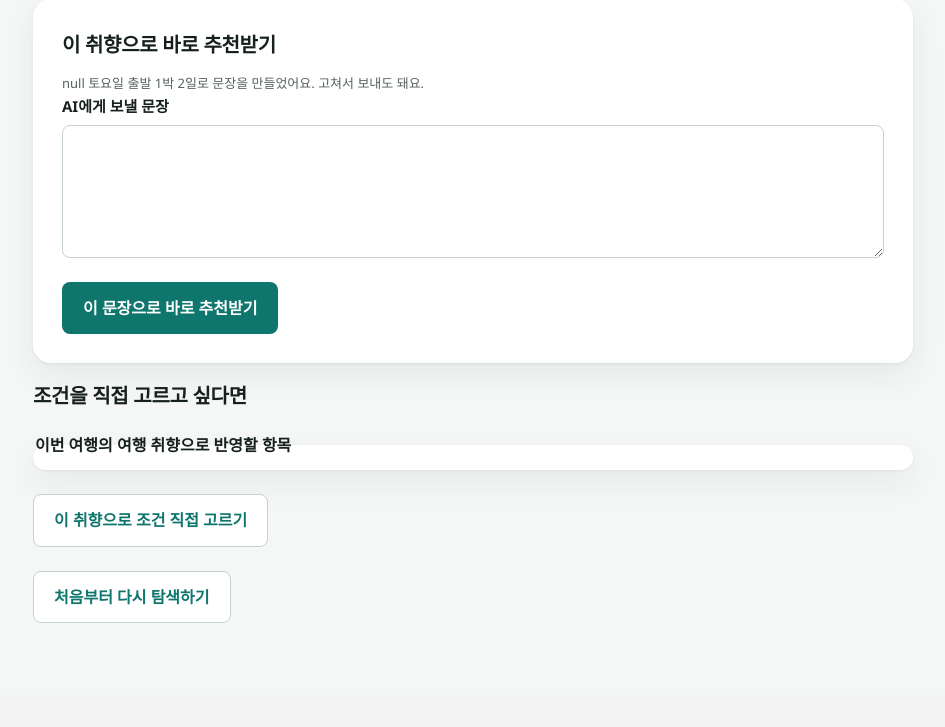
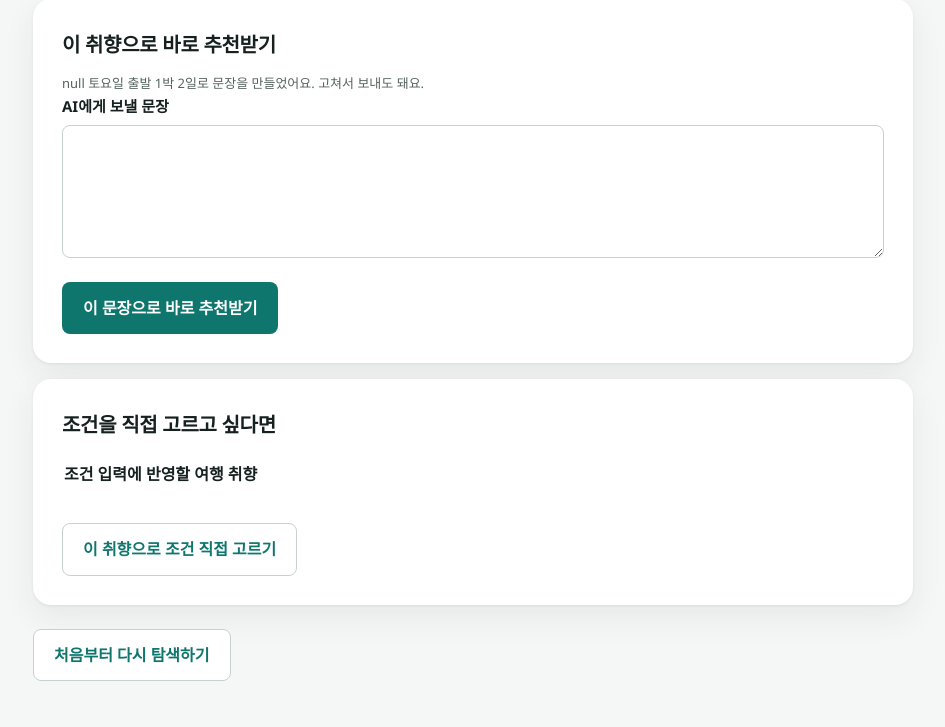
Before and after one commit to osg1230/travel_recommendation, a Spring app: page /travel/discover-result in a window 1280 px wide. Shown: the part 265-992 px from the top of the page, without its empty margins (167-1112 px from the left). Before the commit the page ends 888 px from the top, so only its background shows below. Run offline with Thymeleaf, Linux system fonts and the light colour scheme; the template is opened without the code that fills it, so the values that code supplies are empty; some of the project's set-up classes (security, data sources, template engines, error pages and the like) are left out, and stand-ins take their place; database files in the repository are not loaded.

Commit message:
fix: keep mood and pace after preference discovery, polish screens
- Carry moods and pace over when discovery results prefill the condition form
- Stop the mouse wheel from zooming maps so the page keeps scrolling
- Put the theme conflict question and its buttons in one box at the top
- Pick Korean particles by final consonant instead of showing both forms

Co-Authored-By: Claude Fable 5.2 <noreply@anthropic.com>

```diff
--- a/src/main/java/com/travel/travel_recommendation/controller/PreferenceDiscoveryController.java
+++ b/src/main/java/com/travel/travel_recommendation/controller/PreferenceDiscoveryController.java
@@ -153,6 +153,8 @@ public class PreferenceDiscoveryController {
                 form.setRegion(draft.getRegion()); form.setStartDate(draft.getStartDate()); form.setEndDate(draft.getEndDate());
                 form.setDurationDays(draft.getDurationDays()); form.setSeason(draft.getSeason()); form.setCompanion(draft.getCompanion());
                 form.setBudget(draft.getBudget()); form.setTransportation(draft.getTransportation());
+                // 분위기와 여행 속도도 취향 탐색과 상관없는 조건이므로 그대로 이어 준다.
+                form.setMoods(List.copyOf(draft.getMoods())); form.setPace(draft.getPace());
             }
             form.setInputMode("KEYWORD");
             form.setThemes(List.copyOf(finalThemes));
--- a/src/main/java/com/travel/travel_recommendation/controller/TravelConditionReviewController.java
+++ b/src/main/java/com/travel/travel_recommendation/controller/TravelConditionReviewController.java
@@ -446,7 +446,7 @@ public class TravelConditionReviewController {
         form.setTravelPurpose(joined.length() <= 200 ? joined : place);
         form.setPurposeSuggested(false);
         form.setRegion("");
-        return "'" + place + "'은(는) 아직 여행지 목록에 없어서 지역 대신 원하는 여행으로 옮겼어요. "
+        return "'" + place + "'" + ReadableText.particle(place, "은") + " 아직 여행지 목록에 없어서 지역 대신 원하는 여행으로 옮겼어요. "
             + "AI가 맞는 시·군을 찾아 관광공사에 등록된 장소로 확인한 뒤 추천해요.";
     }
 
--- a/src/main/java/com/travel/travel_recommendation/service/BusGuideService.java
+++ b/src/main/java/com/travel/travel_recommendation/service/BusGuideService.java
@@ -31,7 +31,7 @@ public class BusGuideService {
         if(view.result().nearby()!=null) view.result().nearby().regions().forEach(r->allowed.add(r.name()));
         if(to==null || !allowed.contains(to)) throw new RecommendationException("BUS_INPUT","도착 지역을 목록에서 다시 골라 주세요.");
         var target=NearbyRegionService.TERMINALS.get(to);
-        if(target==null) throw new RecommendationException("BUS_UNSUPPORTED",to+"은(는) 버스 터미널 정보가 없어 안내하지 못해요.");
+        if(target==null) throw new RecommendationException("BUS_UNSUPPORTED",to+ReadableText.particle(to,"은")+" 버스 터미널 정보가 없어 안내하지 못해요.");
 
         // 출발지 정하기: 현재 위치 → 입력한 도시·터미널 → (주변 지역으로 갈 때) 지금 여행지 순서다.
         String keyword;
--- a/src/main/java/com/travel/travel_recommendation/service/ItineraryGenerator.java
+++ b/src/main/java/com/travel/travel_recommendation/service/ItineraryGenerator.java
@@ -358,7 +358,7 @@ public class ItineraryGenerator {
         // 끝까지 넣지 못한 관광지는 일정에서 빼고 결과에 적는다. 필수·유지 장소가 남았으면 일정을 만들지 않는다.
         var missed=remaining.stream().filter(p->mustVisit.contains(p.placeId())).map(PlaceCandidate::name).toList();
         if(!missed.isEmpty())
-            throw failure("TIME_OVERLAP","하루 시간 안에 '"+String.join("', '",missed)+"'을(를) 넣지 못했어요. 하루 시간을 늘리거나 관광지 체류시간을 줄여 주세요.");
+            throw failure("TIME_OVERLAP","하루 시간 안에 '"+String.join("', '",missed)+"'"+ReadableText.particle(String.join("",missed),"을")+" 넣지 못했어요. 하루 시간을 늘리거나 관광지 체류시간을 줄여 주세요.");
         var skipped=new ArrayList<>(unreachable); skipped.addAll(remaining);
         // 숙소를 고른 이유는 일정이 정해진 뒤, 날마다 숙소를 오가는 시간으로 적는다(2026-10-31).
         if(lodging!=null) {
@@ -487,7 +487,7 @@ public class ItineraryGenerator {
         // 그날 첫 관광지와 꼭 가겠다고 고른 곳은 멀어도 넣는다. 그 밖의 곳은 하루 이동이 상한을 넘으면 오늘은 넣지 않는다.
         boolean firstVisit=builder.items.stream().filter(i->"VISIT".equals(i.type())).count()<=1;
         if(moved>DAILY_MOVE_LIMIT && !firstVisit && !builder.chosenPlaces.contains(next.placeId()))
-            throw failure("DAY_MOVE_FULL","'"+next.name()+"'을(를) 넣으면 하루 이동시간이 "+DAILY_MOVE_LIMIT/60+"시간을 넘어요.");
+            throw failure("DAY_MOVE_FULL","'"+next.name()+"'"+ReadableText.particle(next.name(),"을")+" 넣으면 하루 이동시간이 "+DAILY_MOVE_LIMIT/60+"시간을 넘어요.");
     }
 
     /** 관광지 하나와 그 앞뒤 점심을 넣는다. lunchBefore면 점심을 먼저 먹고, 아니면 관광을 마쳤을 때 12시가 지났으면 점심을 넣는다. */
--- a/src/main/java/com/travel/travel_recommendation/service/ItineraryJobService.java
+++ b/src/main/java/com/travel/travel_recommendation/service/ItineraryJobService.java
@@ -718,7 +718,7 @@ public class ItineraryJobService {
 
     /** 콕 집은 장소가 후보에 없을 때 되묻는 서버 고정 문구. GPT 문장 대신 써서 할 수 있는 일을 정확히 알린다. */
     static String unavailableQuestion(List<String> names) {
-        return "'"+String.join("', '",names)+"'은(는) 이 지역에서 확인된 관광지로 찾지 못했어요. 장소 이름을 다시 확인해 적거나, "
+        return "'"+String.join("', '",names)+"'"+ReadableText.particle(String.join("",names),"은")+" 이 지역에서 확인된 관광지로 찾지 못했어요. 장소 이름을 다시 확인해 적거나, "
             +"같은 요청을 한 번 더 보내면 비슷한 곳으로 바꾼 수정안을 만들어 드려요.";
     }
     @Transactional(timeout=10)
--- a/src/main/java/com/travel/travel_recommendation/service/PurposePlaceService.java
+++ b/src/main/java/com/travel/travel_recommendation/service/PurposePlaceService.java
@@ -126,7 +126,7 @@ public class PurposePlaceService {
         catch (RecommendationException e) { return new Found(result("FAILED", List.of(), List.of(), e.getMessage(), List.of()), List.of()); }
         var keywords = terms.keywords(); var themes = terms.themes();
         if (keywords.isEmpty())
-            return new Found(result("SKIPPED", keywords, List.of(), "'" + purpose + "'은(는) 특정 시설로 찾을 목적이 아니라 목적 시설 검색을 하지 않았어요.", themes), List.of());
+            return new Found(result("SKIPPED", keywords, List.of(), "'" + purpose + "'" + ReadableText.particle(purpose, "은") + " 특정 시설로 찾을 목적이 아니라 목적 시설 검색을 하지 않았어요.", themes), List.of());
         var regions = task.destinations().stream().map(DestinationCandidate::region).toList();
         Map<String, KakaoPlace> bySource = new LinkedHashMap<>();
         try {
--- a/src/main/java/com/travel/travel_recommendation/service/VerificationQuestions.java
+++ b/src/main/java/com/travel/travel_recommendation/service/VerificationQuestions.java
@@ -36,7 +36,7 @@ public final class VerificationQuestions {
             if (targets.isEmpty()) targets = attractions;
             for (var place : targets)
                 questions.add(new CheckQuestion(place.placeId(), place.name(), "PURPOSE",
-                    place.address() + "에 있는 '" + place.name() + "'에서 '" + purpose + "'을(를) 할 수 있나요? (관람·체험 내용 기준)"));
+                    place.address() + "에 있는 '" + place.name() + "'에서 '" + purpose + "'" + ReadableText.particle(purpose, "을") + " 할 수 있나요? (관람·체험 내용 기준)"));
         }
         // ② 반려동물 동반: 관광공사 정보가 없는 장소만 묻는다.
         if (PetTravel.wanted(conditions)) {
--- a/src/main/resources/static/js/trip-map.js
+++ b/src/main/resources/static/js/trip-map.js
@@ -45,6 +45,9 @@
         const maps = window.kakao.maps;
         const map = new maps.Map(canvas, { center: new maps.LatLng(36.5, 127.8), level: 8 });
         map.addControl(new maps.ZoomControl(), maps.ControlPosition.RIGHT);
+        // 지도 위에서 휠을 굴려도 페이지가 스크롤되게, 휠 신호가 지도까지 내려가지 않도록 막는다.
+        // 확대·축소는 오른쪽 버튼으로 하고, 휴대폰의 두 손가락 확대는 그대로 둔다.
+        canvas.addEventListener('wheel', event => event.stopPropagation(), true);
         const bounds = new maps.LatLngBounds();
         let count = 0;
         const place = (lat, lng, element) => {
--- a/src/main/resources/templates/travel/discover-result.html
+++ b/src/main/resources/templates/travel/discover-result.html
@@ -15,9 +15,20 @@
     <h1>이번 여행에서 끌리는 취향이에요</h1>
     <p class="help" th:text="${'답한 질문 ' + result.answered + '개 · 건너뛴 질문 ' + result.skipped + '개'}"></p>
 
-    <div class="notice" role="alert" th:if="${existingNames != null}">
-        <p th:text="${'조건 입력에서 직접 고른 여행 취향(' + (existingNames.isEmpty() ? '없음' : #strings.listJoin(existingNames, ', ')) + ')과 탐색 결과(' + (chosenNames.isEmpty() ? '없음' : #strings.listJoin(chosenNames, ', ')) + ')가 달라요. 어떻게 반영할까요?'}"></p>
-    </div>
+    <!-- 직접 고른 취향과 탐색 결과가 다를 때: 오류가 아니라 선택이므로, 안내 바로 아래에서 반영 방법을 고르게 한다. -->
+    <form class="condition-section" method="post" th:action="@{/travel/conditions/discover/apply}" th:if="${existingNames != null}">
+        <h2>어떻게 반영할까요?</h2>
+        <p th:text="${'조건 입력에서 직접 고른 여행 취향(' + (existingNames.isEmpty() ? '없음' : #strings.listJoin(existingNames, ', ')) + ')과 탐색 결과(' + (chosenNames.isEmpty() ? '없음' : #strings.listJoin(chosenNames, ', ')) + ')가 달라요.'}"></p>
+        <fieldset class="theme-choices">
+            <legend>탐색 결과에서 반영할 여행 취향</legend>
+            <label th:each="t : ${themes}"><input type="checkbox" name="themes" th:value="${t.selectionValue}" th:checked="${preselected.contains(t.selectionValue)}"><span th:text="${t.name}"></span></label>
+        </fieldset>
+        <div class="form-actions">
+            <button type="submit" name="resolve" value="replace">탐색 결과로 바꾸기</button>
+            <button type="submit" name="resolve" value="merge" class="button-quiet">둘 다 반영하기</button>
+            <button type="submit" name="resolve" value="keep" class="button-quiet">직접 고른 취향 유지하기</button>
+        </div>
+    </form>
 
     <section class="condition-section" th:if="${result.empty()}">
         <h2>도출된 취향이 없어요</h2>
@@ -44,19 +55,14 @@
         <p class="help" role="status" data-analysis-status hidden>문장을 분석하고 여행지를 찾고 있어요. 10초쯤 걸릴 수 있어요.</p>
     </form>
 
-    <form method="post" th:action="@{/travel/conditions/discover/apply}">
-        <h2 th:if="${existingNames == null}">조건을 직접 고르고 싶다면</h2>
-        <fieldset class="condition-section theme-choices">
-            <legend>이번 여행의 여행 취향으로 반영할 항목</legend>
+    <form class="condition-section" method="post" th:action="@{/travel/conditions/discover/apply}" th:if="${existingNames == null}">
+        <h2>조건을 직접 고르고 싶다면</h2>
+        <fieldset class="theme-choices">
+            <legend>조건 입력에 반영할 여행 취향</legend>
             <label th:each="t : ${themes}"><input type="checkbox" name="themes" th:value="${t.selectionValue}" th:checked="${preselected.contains(t.selectionValue)}"><span th:text="${t.name}"></span></label>
         </fieldset>
-        <div class="form-actions" th:if="${existingNames == null}">
+        <div class="form-actions">
             <button type="submit" class="button-quiet">이 취향으로 조건 직접 고르기</button>
-        </div>
-        <div class="form-actions" th:if="${existingNames != null}">
-            <button type="submit" name="resolve" value="replace">탐색 결과로 바꾸기</button>
-            <button type="submit" name="resolve" value="merge" class="button-quiet">둘 다 반영하기</button>
-            <button type="submit" name="resolve" value="keep" class="button-quiet">직접 고른 취향 유지하기</button>
         </div>
     </form>
     <form method="post" th:action="@{/travel/conditions/discover/reset}">
--- a/src/main/resources/templates/travel/itinerary-form.html
+++ b/src/main/resources/templates/travel/itinerary-form.html
@@ -61,7 +61,7 @@
 <details class="required-places" th:open="${!values.required.isEmpty() or festivalVisit != null}">
 <summary>꼭 가야 하는 관광지 고르기 (반드시 지킴, 선택)</summary>
 <p class="notice" th:if="${purposePlaceIds != null and !purposePlaceIds.isEmpty()}">여행 목적으로 찾은 시설 한 곳을 미리 골라 두었어요. 다른 곳도 꼭 가고 싶으면 더 고르고, 빼고 싶으면 체크를 풀어 주세요.</p>
-<p class="notice" th:if="${festivalVisit != null}" th:text="${'여행 기간에 ' + festivalVisit.title + '(' + festivalVisit.period + ') 행사가 ' + festivalPlaceName + '(또는 바로 근처)에서 열려요. 일정에 넣고 싶으면 아래에서 ' + festivalPlaceName + '을(를) 골라 주세요. 고르지 않으면 넣지 않아요.'}"></p>
+<p class="notice" th:if="${festivalVisit != null}" th:text="${'여행 기간에 ' + festivalVisit.title + '(' + festivalVisit.period + ') 행사가 ' + festivalPlaceName + '(또는 바로 근처)에서 열려요. 일정에 넣고 싶으면 아래에서 ' + festivalPlaceName + T(com.travel.travel_recommendation.service.ReadableText).particle(festivalPlaceName, '을') + ' 골라 주세요. 고르지 않으면 넣지 않아요.'}"></p>
 <fieldset class="theme-choices"><legend class="visually-hidden">꼭 가야 하는 관광지</legend>
 <label th:each="place : ${pool}"><input type="checkbox" name="required" th:value="${place.placeId}" th:checked="${values.required.contains(place.placeId)}"><span th:text="${place.name}"></span></label>
 </fieldset>
--- a/src/main/resources/templates/travel/itinerary-result.html
+++ b/src/main/resources/templates/travel/itinerary-result.html
@@ -68,7 +68,7 @@
 <p th:if="${rev.request != null}" th:text="${'요청한 내용: ' + rev.request}"></p>
 <p th:if="${rev.explanation != null}" th:text="${'AI 설명: ' + rev.explanation + ' (배치와 조건 확인은 다시 했어요)'}"></p>
 <p class="notice" th:unless="${rev.missingPlaces().isEmpty()}"
-   th:text="${'참고: 요청한 ''' + #strings.listJoin(rev.missingPlaces(), ''', ''') + '''은(는) 확인된 교체 후보에 없어서 비슷한 곳으로 바꿨어요. 원하는 장소가 있다면 장소 목록에서 ''카카오에서 장소 더 찾아보기''로 후보를 늘린 뒤 다시 요청해 보세요.'}"></p>
+   th:text="${'참고: 요청한 ''' + #strings.listJoin(rev.missingPlaces(), ''', ''') + '''' + T(com.travel.travel_recommendation.service.ReadableText).particle(#strings.listJoin(rev.missingPlaces(), ''), '은') + ' 확인된 교체 후보에 없어서 비슷한 곳으로 바꿨어요. 원하는 장소가 있다면 장소 목록에서 ''카카오에서 장소 더 찾아보기''로 후보를 늘린 뒤 다시 요청해 보세요.'}"></p>
 <!--/* 원래 고른 식당·숙소를 지금 다시 확인하지 못해 다른 곳으로 고른 경우 */-->
 <p class="notice" th:each="choiceNotice : ${rev.choiceChanges()}" th:text="${choiceNotice}"></p>
 <!--/* 원래 초안과 비교해 실제로 바뀐 관광지·식당·숙소와 시각(SFR-08-04). 원래 초안이 만료됐으면 보여 주지 않는다. */-->
@@ -193,11 +193,11 @@
 </div>
 </div>
 </article></section>
-<p class="notice" th:if="${!job.result.skipped.isEmpty()}" th:text="${'하루 시간이 부족하거나 가는 길이 너무 멀어(자동차 2시간·대중교통 1시간 30분 초과, 배를 타야 하는 섬 등)' + #strings.listJoin(job.result.skipped.![name], ', ') + '은(는) 일정에 넣지 않았어요. 넣고 싶다면 하루 시간을 늘리거나 체류시간을 줄여 새로 만들어 주세요. 배를 타야 하는 곳은 꼭 가고 싶은 곳으로 고르면 넣어요.'}"></p>
+<p class="notice" th:if="${!job.result.skipped.isEmpty()}" th:text="${'하루 시간이 부족하거나 가는 길이 너무 멀어(자동차 2시간·대중교통 1시간 30분 초과, 배를 타야 하는 섬 등) ' + #strings.listJoin(job.result.skipped.![name], ', ') + T(com.travel.travel_recommendation.service.ReadableText).particle(#strings.listJoin(job.result.skipped.![name], ''), '은') + ' 일정에 넣지 않았어요. 넣고 싶다면 하루 시간을 늘리거나 체류시간을 줄여 새로 만들어 주세요. 배를 타야 하는 곳은 꼭 가고 싶은 곳으로 고르면 넣어요.'}"></p>
 <!--/* 여행 기간 축제가 열리는 곳이 이 초안에 없으면 넣는 방법을 알려 준다(SFR-04-03). 바로 만든 초안은 축제 장소를 자동으로 넣지 않는다. */-->
 <p class="notice" th:if="${festivalSuggestion != null}">
 <span th:text="${'여행 기간에 ' + festivalSuggestion.title + '(' + festivalSuggestion.period + ') 행사가 ' + festivalSuggestion.placeName + '(또는 바로 근처)에서 열려요. 이 초안에는 넣지 않았어요. 넣으려면 '}"></span>
-<a th:href="@{/travel/recommendations/{id}/destinations/{dest}/schedule(id=${job.input.recommendationId},dest=${job.input.places.destination.placeId},from=${job.id})}">시간·조건 자세히 정해서 다시 만들기</a><span th:text="${'에서 ' + festivalSuggestion.placeName + '을(를) 꼭 가야 하는 관광지로 고르세요.'}"></span></p>
+<a th:href="@{/travel/recommendations/{id}/destinations/{dest}/schedule(id=${job.input.recommendationId},dest=${job.input.places.destination.placeId},from=${job.id})}">시간·조건 자세히 정해서 다시 만들기</a><span th:text="${'에서 ' + festivalSuggestion.placeName + T(com.travel.travel_recommendation.service.ReadableText).particle(festivalSuggestion.placeName, '을') + ' 꼭 가야 하는 관광지로 고르세요.'}"></span></p>
 </div>
 <div class="itinerary-side">
 <section th:replace="~{fragments/map :: tripMap('지도로 보는 방문 순서', ${route.missing > 0 ? '좌표를 확인하지 못한 장소 ' + route.missing + '곳은 지도에서 빠져 있어요. 일정 목록을 함께 봐 주세요.' : '일차별 색으로 방문 순서를 표시해요.'})}"></section>
```
Also changed, not shown: docs/progress.md (+10 -0 lines), src/main/java/com/travel/travel_recommendation/service/ItineraryConditionReport.java (+5 -3 lines), src/main/java/com/travel/travel_recommendation/service/ReadableText.java (+9 -3 lines), 4 other files.
